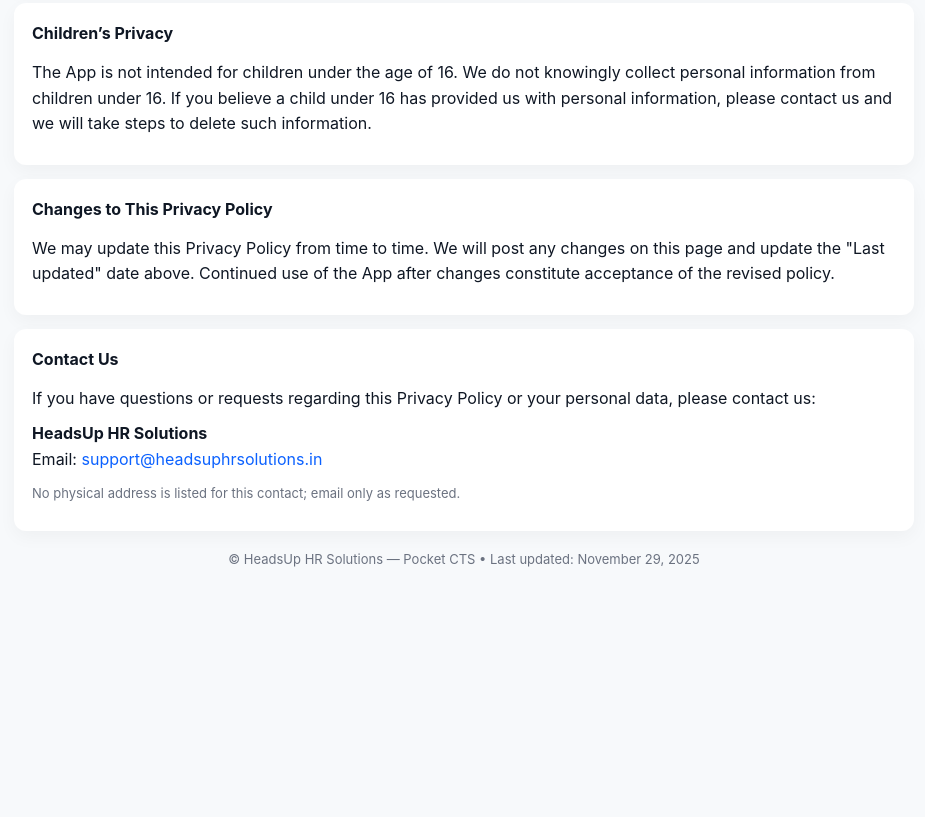
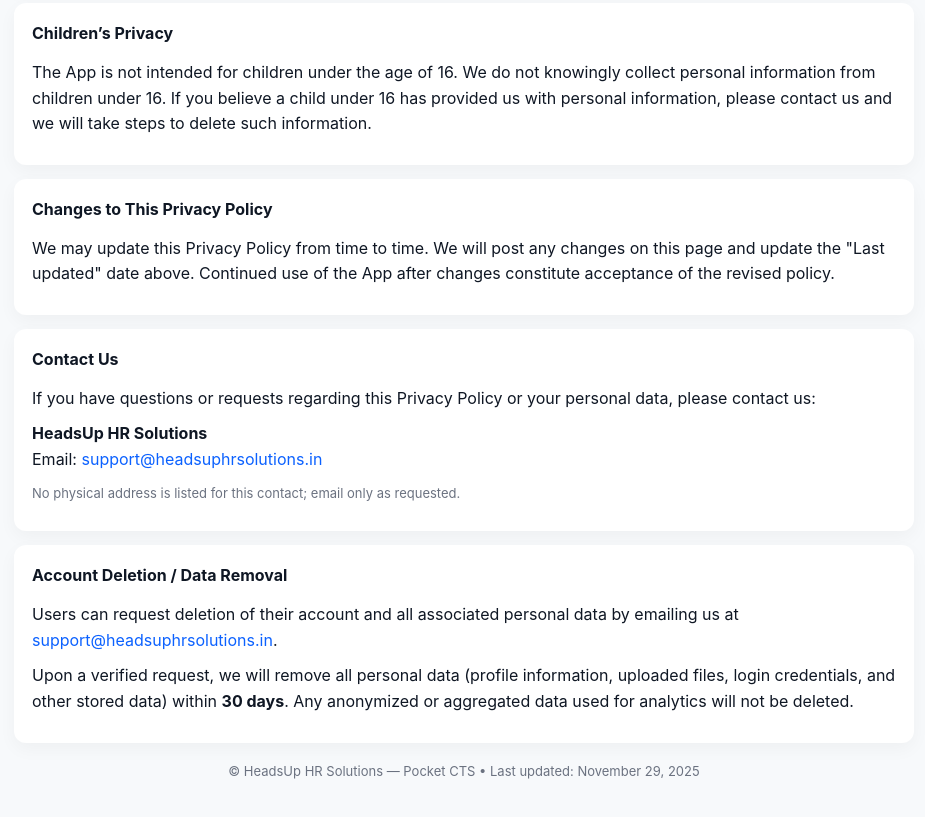
Before and after one commit to SurajKumarHeadsup/privacy-policy-cts, a plain HTML site: page index.html in a window 1280 px wide. Shown: the part 2281-3098 px from the top of the page, without its empty margins (176-1101 px from the left). Before the commit the page ends 2907 px from the top, so only its background shows below. Drawn offline with Linux system fonts and the light colour scheme.

Commit message:
Update index.html

```diff
--- a/index.html
+++ b/index.html
@@ -120,6 +120,12 @@
         <p class="small">No physical address is listed for this contact; email only as requested.</p>
       </section>
 
+      <section class="card" id="delete-account">
+        <h2>Account Deletion / Data Removal</h2>
+        <p>Users can request deletion of their account and all associated personal data by emailing us at <a href="mailto:support@headsuphrsolutions.in">support@headsuphrsolutions.in</a>.</p>
+        <p>Upon a verified request, we will remove all personal data (profile information, uploaded files, login credentials, and other stored data) within <strong>30 days</strong>. Any anonymized or aggregated data used for analytics will not be deleted.</p>
+    </section>
+
     </main>
 
     <footer>
```
